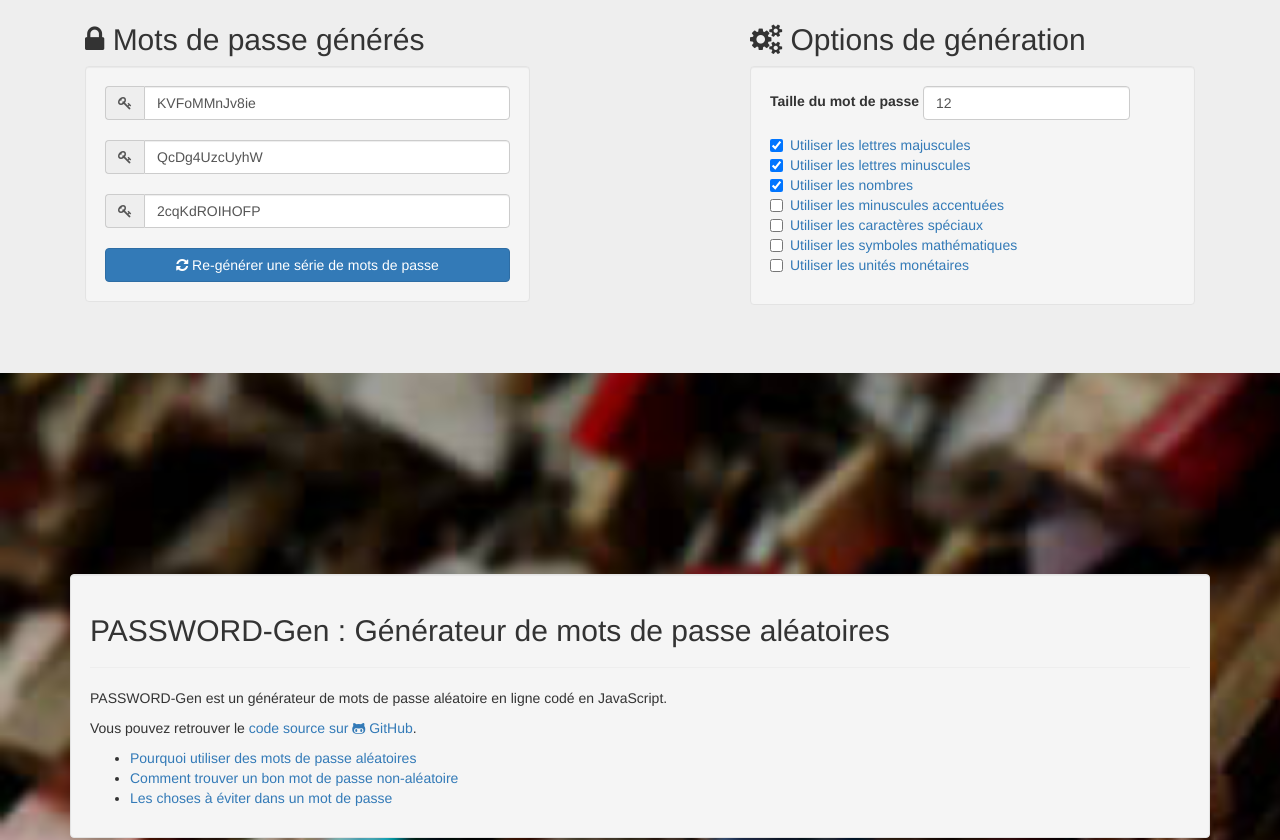
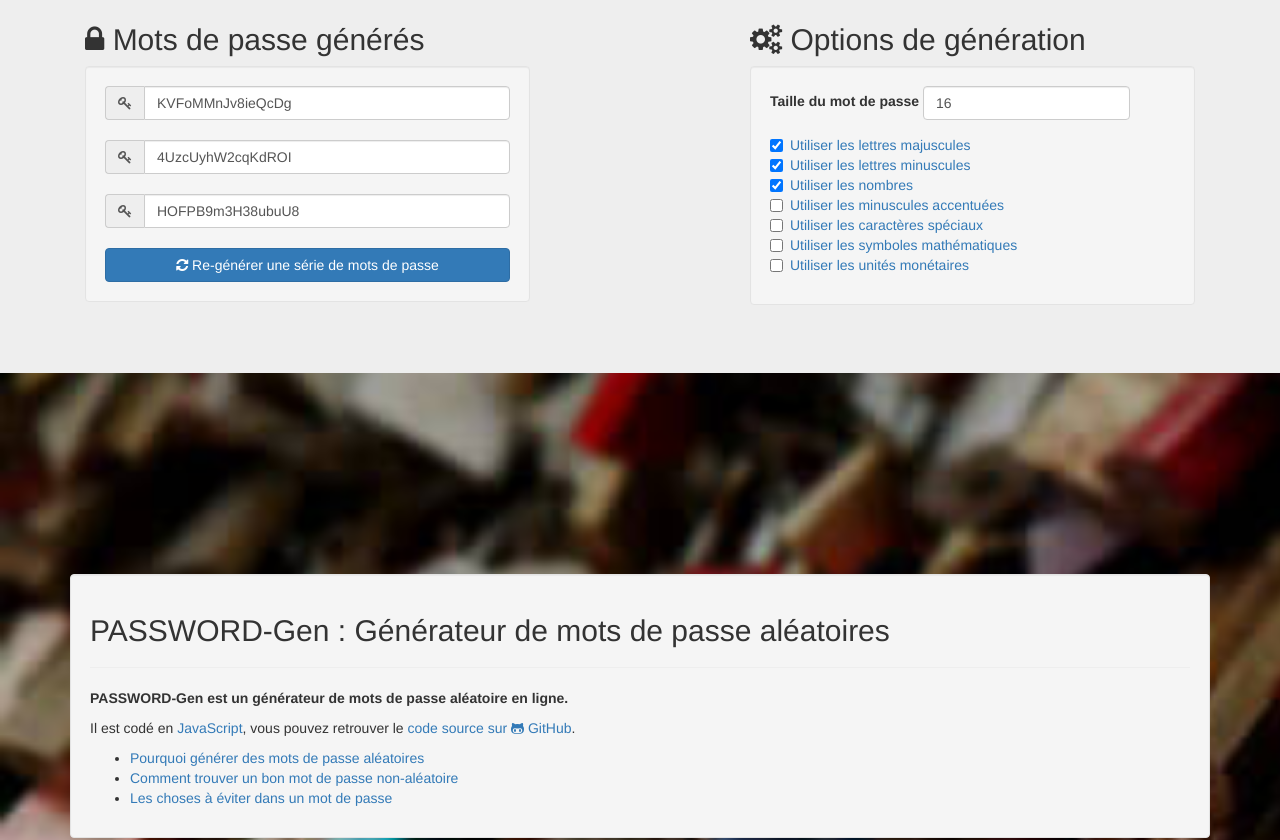
Before and after one commit to julien-jacob/PASSWORD-Gen, a plain HTML site: page index.html in a window 1280 px wide. Shown: the part 290-1130 px from the top of the page. Drawn offline with nearby package versions, Linux system fonts and the light colour scheme.

Commit message:
texte + taille par défaut

```diff
--- a/index.html
+++ b/index.html
@@ -97,7 +97,7 @@
 					<div class="well">
 						<div class="form-group form-inline">
 							<label for="passwordSize"> Taille du mot de passe </label>
-							<input type="number" class="form-control" id="passwordSize" value="12" min="1">
+							<input type="number" class="form-control" id="passwordSize" value="16" min="1">
 						</div>
 
 						<div class="form-group checkbox">
@@ -114,11 +114,11 @@
 			<div class="well" id="w0">
 				<h2>PASSWORD-Gen : Générateur de mots de passe aléatoires</h2>
 				<hr>
-				<p>PASSWORD-Gen est un générateur de mots de passe aléatoire en ligne codé en JavaScript.</p>
-				<p>Vous pouvez retrouver le <a href="https://github.com/cerf-de-pixel/PASSWORD-Gen">code source sur <i class="fa fa-github-alt"></i> GitHub</a>.</p>
+				<p><strong>PASSWORD-Gen est un générateur de mots de passe aléatoire en ligne.</strong></p>
+				<p>Il est codé en <a href="https://developer.mozilla.org/fr/docs/Web/JavaScript">JavaScript</a>, vous pouvez retrouver le <a href="https://github.com/cerf-de-pixel/PASSWORD-Gen">code source sur <i class="fa fa-github-alt"></i> GitHub</a>.</p>
 
 				<ul>
-					<li><a href="#w1">Pourquoi utiliser des mots de passe aléatoires</a></li>
+					<li><a href="#w1">Pourquoi générer des mots de passe aléatoires</a></li>
 					<li><a href="#w2">Comment trouver un bon mot de passe non-aléatoire</a></li>
 					<li><a href="#w3">Les choses à éviter dans un mot de passe</a></li>
 				</ul>
@@ -171,7 +171,7 @@
 
 			</div>
 			<div class="well" id="w3">
-				<h2>Les choses à éviter</h2>
+				<h2>Les choses à éviter dans un mot de passe</h2>
 				<hr>
 				<p><strong>Ne placez pas les mots dans un modèle prévisible ou former une phrase correcte</strong>; ce serait beaucoup plus facile à deviner.</p>
 
--- a/js/PasswordGen.js
+++ b/js/PasswordGen.js
@@ -81,7 +81,7 @@ function passwordGen (nbChar, charMap) {
 	var password = "";
 
 	if (!charMap) 	{ charMap = defaultCharMat; }
-	if (nbChar < 1) { nbChar = 12; }
+	if (nbChar < 1) { nbChar = 16; }
 
 	do {
 		for( var i=0; i < nbChar; i++ ) {
```
